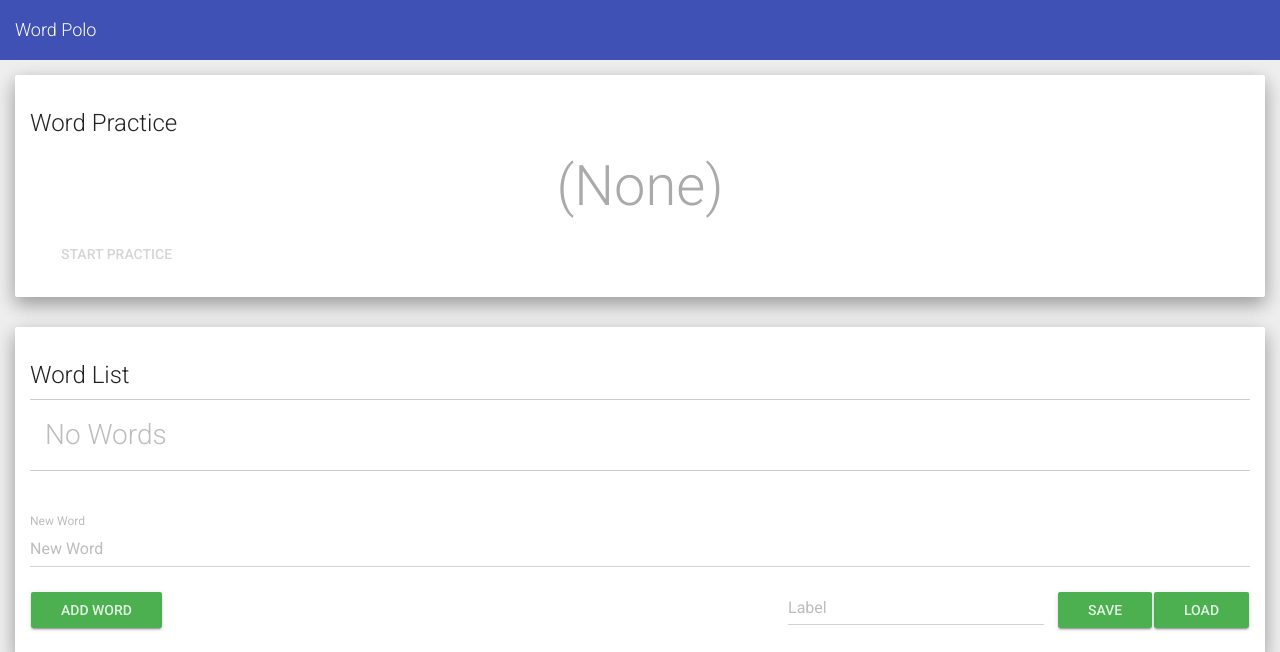
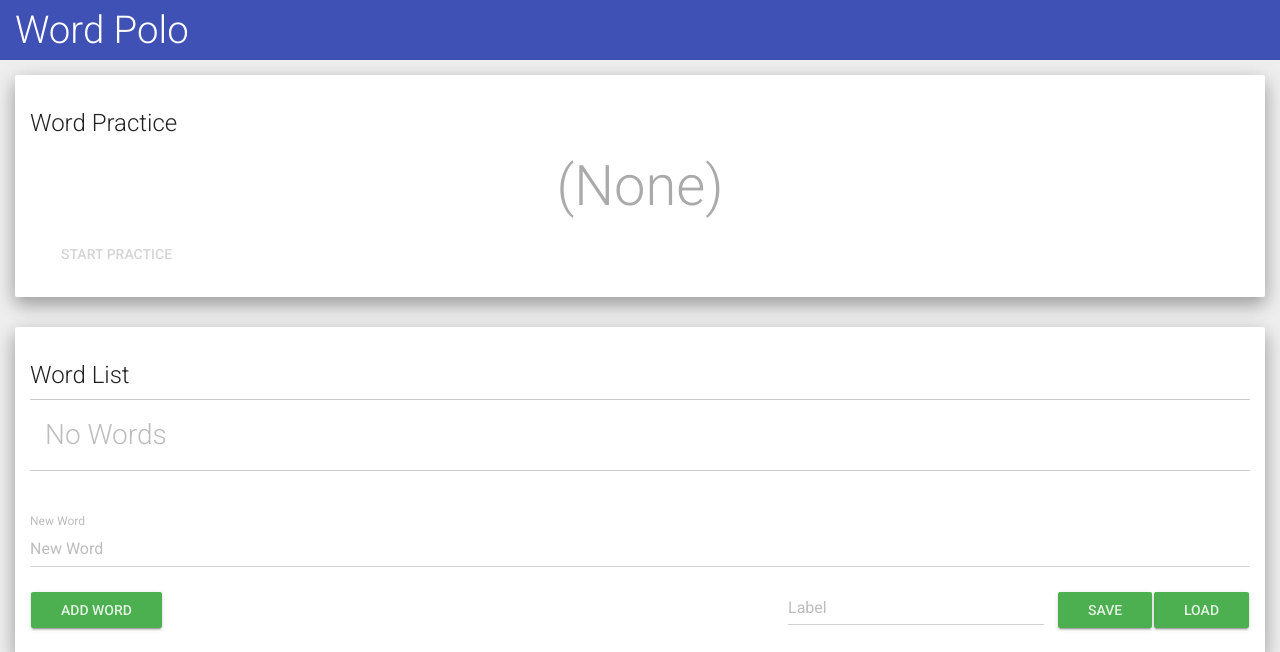
Before and after one commit to ezwang/HackTJ2016, a Flask app: page / in a window 1280 px wide. Shown: the top 652 px of the page. Run offline with Flask 2, Linux system fonts and the light colour scheme; some libraries are stand-ins or nearby versions.

Commit message:
make title larger

```diff
--- a/templates/layout.html
+++ b/templates/layout.html
@@ -20,7 +20,7 @@
     <div class="navbar navbar-inverse header-panel">
         <div class="container-fluid">
             <div class="navbar-header">
-                <a class="navbar-brand" href="/">Word Polo</a>
+                <a class="navbar-brand" href="/" style="font-size:3vw;">Word Polo</a>
             </div>
         </div>
     </div>
```
